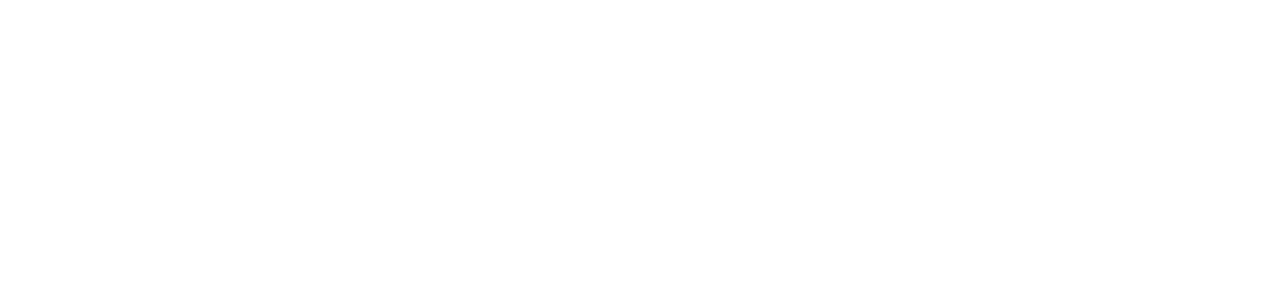
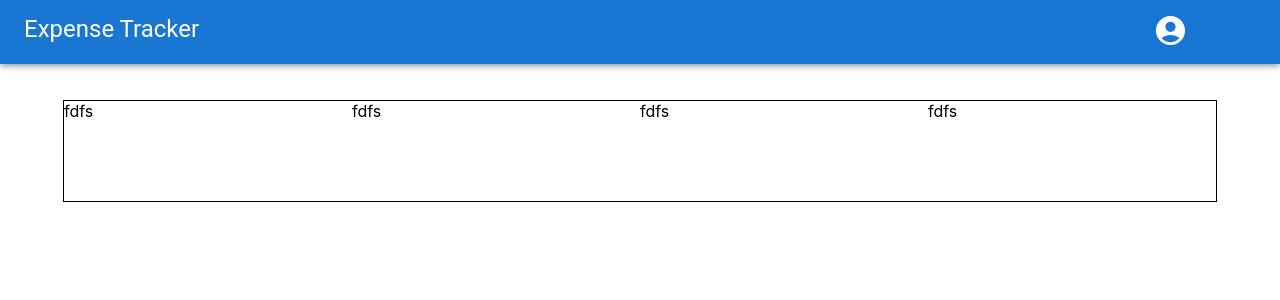
Before and after one commit to RamanAgrawal/expense-tracker-react, a React (Create React App) app: page / in a window 1280 px wide. Before the commit this address had no page. Shown: the top 300 px of the page. Built offline with nearby package versions, Linux system fonts and the light colour scheme.

Commit message:
some changes

```diff
--- a/src/App.js
+++ b/src/App.js
@@ -1,6 +1,6 @@
 
 import './App.css';
-import DummyPage from './components/Pages/DummyPage';
+import Home from './components/Pages/Home';
 import Login from './components/Pages/Login';
 import SignUp from './components/Pages/Signup';
 import { Route,Routes } from 'react-router-dom';
@@ -8,7 +8,7 @@ function App() {
   return (
     <Routes>
 
-      <Route path='/dummy' element={<DummyPage/>}/>
+      <Route path='/' element={<Home/>}/>
       <Route path='/signup' element={<SignUp/>}/>
       <Route path='/signin' element={<Login/>}/>
 
--- /dev/null
+++ b/src/components/HomeComponents/Main.jsx
@@ -0,0 +1,28 @@
+import { Box, Grid } from '@mui/material'
+import React, { Fragment } from 'react'
+
+const Main = () => {
+    return (<Fragment>
+        <div style={{marginTop:'100px',width:'90vw',marginInline:'auto', border:'1px solid black'}}>
+            <Box>
+                <Grid container>
+                    <Grid item xs={3}>
+                        <Box height={100}>fdfs</Box>
+                    </Grid>
+                    <Grid item xs={3}>
+                    <Box>fdfs</Box>
+                    </Grid>
+                    <Grid item xs={3}>
+                    <Box>fdfs</Box>
+                    </Grid>
+                    <Grid item xs={3}>
+                    <Box>fdfs</Box>
+                    </Grid>
+                </Grid>
+            </Box>
+        </div>
+    </Fragment>
+    )
+}
+
+export default Main
--- /dev/null
+++ b/src/components/HomeComponents/Navbar.jsx
@@ -0,0 +1,31 @@
+import { AppBar, Grid, Toolbar, Typography } from '@mui/material'
+import React, { useState } from 'react'
+import AccountCircleIcon from '@mui/icons-material/AccountCircle';
+import Profile from './Profile';
+// import {ReactDOM} from 'react-dom'
+
+const Navbar = () => {
+    const [showprofile, setShowProfile] = useState(false);
+    const toggleHandler = () => {
+        setShowProfile(!showprofile)
+    }
+    // const portalElement=document.getElementById('profile')
+    return <>
+        {showprofile && <Profile/>}
+        <AppBar>
+            <Toolbar>
+                <Grid container>
+                    <Grid item xs={2}>
+                        <Typography variant='h5'>
+                            Expense Tracker
+                        </Typography>
+                    </Grid>
+                    <Grid item xs={8} sm={4} md={9}></Grid>
+                    <Grid item md={1} ><AccountCircleIcon onClick={toggleHandler} fontSize="large" /></Grid>
+                </Grid>
+            </Toolbar>
+        </AppBar>
+    </>
+}
+
+export default Navbar
--- /dev/null
+++ b/src/components/HomeComponents/Profile.css
@@ -0,0 +1,37 @@
+.main{
+    min-height: 85vh;
+    box-shadow: 0px 0px 2px 1px rgb(212, 210, 210);
+    text-align: center;
+    margin-top: 4rem;
+    width: 400px;
+    z-index: 10;
+    border-radius: 10px;
+
+    float: right;
+
+}
+.logo{
+    height: 50px;
+    width: 50px;
+    overflow: hidden;
+    border: 1px solid black;
+    border-radius: 50%;
+    margin-top: 20px;
+    margin-inline: auto;
+    background-image: url('./logo.jpg');
+    background-size: contain;
+}
+.items{
+    margin: 5px;
+    border: 1px solid black;
+    padding: 20px;
+    box-shadow: 1px 1px 1px grey;
+    width: 100%;
+}
+.items:hover{
+    background-color: rgb(202, 202, 202);
+}
+.btn{
+    height: 100%;
+    width: 100%;
+}
--- /dev/null
+++ b/src/components/HomeComponents/Profile.jsx
@@ -0,0 +1,19 @@
+import * as React from 'react';
+import './Profile.css'
+
+export default function Profile() {
+
+
+    return (
+        <div className='main'>
+
+            <div className='logo'></div>
+
+            <div  >Raman Agrawal</div>
+           <button className='items'> Change Password</button>
+            <button className='items' >Verify Email</button>
+            <button className='items' >Logout</button>
+
+        </div>
+    );
+}
--- a/src/components/Pages/DummyPage.jsx
+++ /dev/null
@@ -1,9 +0,0 @@
-import React from 'react'
-
-const DummyPage = () => {
-  return (
-    <div>DummyPage</div>
-  )
-}
-
-export default DummyPage
--- /dev/null
+++ b/src/components/Pages/Home.jsx
@@ -0,0 +1,13 @@
+import React, { Fragment } from 'react'
+import Navbar from '../HomeComponents/Navbar'
+import Main from '../HomeComponents/Main'
+
+const Home = () => {
+  return (<Fragment>
+<Navbar/>
+<Main/>
+</Fragment>
+  )
+}
+
+export default Home
--- a/src/components/Pages/Login.jsx
+++ b/src/components/Pages/Login.jsx
@@ -35,7 +35,7 @@ export default function Login() {
             const token=res._tokenResponse.idToken
             dispatch(login(token))
             setAlert('login success')
-            history('/dummy')
+            history('/')
         } catch (error) {
             setAlert('login faild')
             console.log(error);
```
Also changed, not shown: src/components/HomeComponents/logo.jpg (added).
